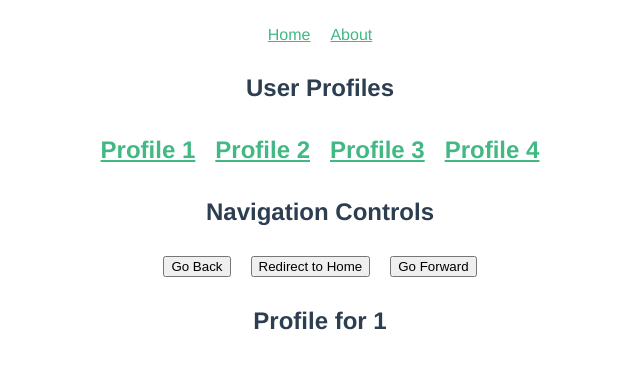
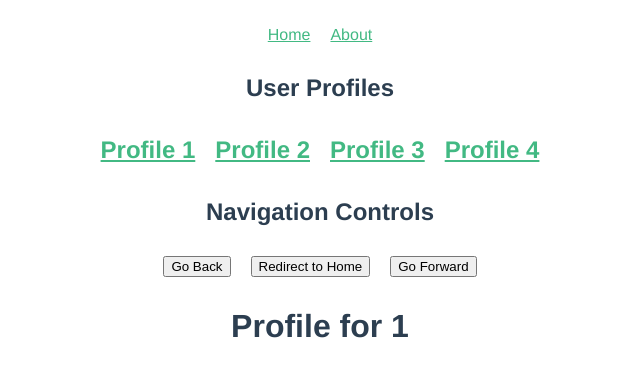
Before and after one commit to Djarid/netninja, a Vue app in the folder vue+firebase/routing/: page /profile/1 in a window 1280 px wide. Shown: the top 376 px of the page, without its empty margins (320-960 px from the left). Built offline with nearby package versions, Linux system fonts and the light colour scheme.

Commit message:
lesson 34

```diff
--- a/vue+firebase/routing/src/components/ViewProfile.vue
+++ b/vue+firebase/routing/src/components/ViewProfile.vue
@@ -1,6 +1,6 @@
 <template>
     <div class="view-profile">
-        <h2>Profile for {{ userId }}</h2>
+        <h1>Profile for {{ userId }}</h1>
     </div>
 </template>
 
```
